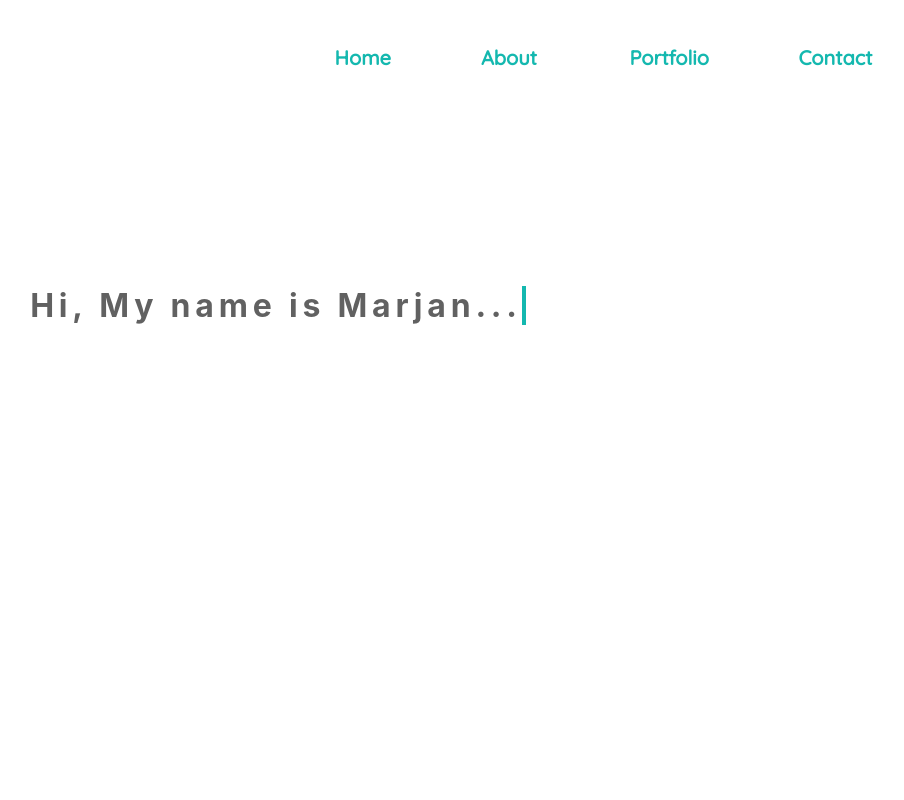
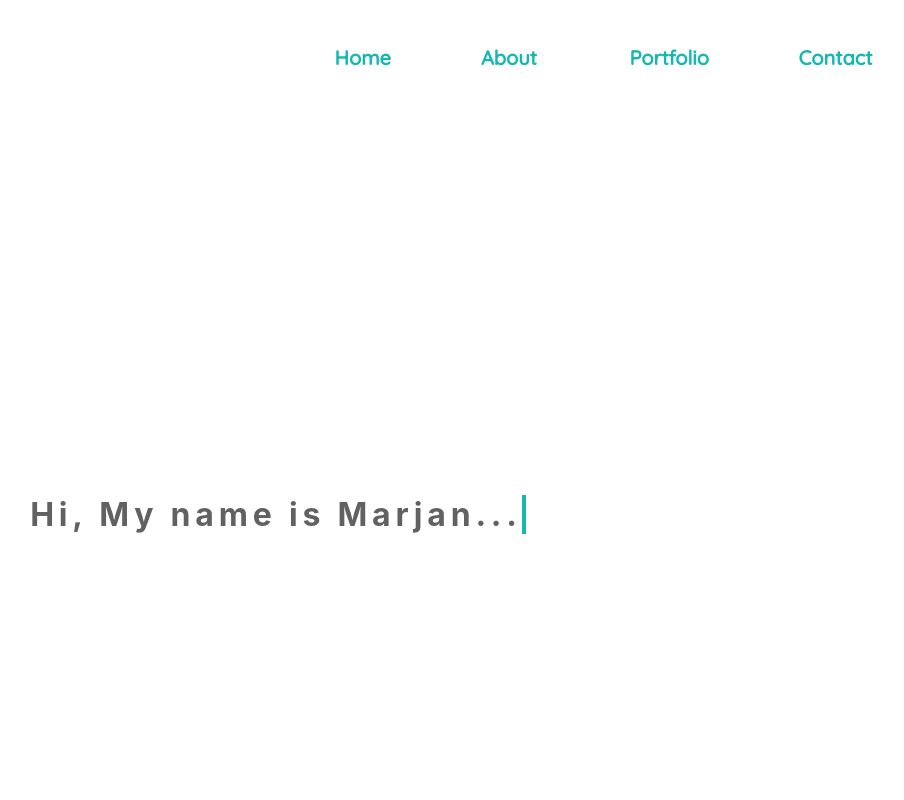
Before and after one commit to Marjan154/marjan-personal-website, a React (Create React App) app: page / in a window 1280 px wide. Shown: the top 800 px of the page, without its empty margins (362-1266 px from the left). Built offline with nearby package versions, Linux system fonts and the light colour scheme.

Commit message:
fixed nav

```diff
--- a/src/components/Home.js
+++ b/src/components/Home.js
@@ -5,7 +5,7 @@ class Home extends Component {
   state = {};
   render() {
     return (
-      <div className="home">
+      <div>
         <div className="homeSection">
           <div className="intro">
             <h1>Hi, My name is Marjan...</h1>
--- a/src/styles/home.css
+++ b/src/styles/home.css
@@ -1,5 +1,8 @@
 .intro {
   display: inline-flex;
+  width: auto;
+  height: auto;
+  margin: 0 auto;
 }
 .intro h1 {
   z-index: 0;
@@ -12,16 +15,18 @@
   animation: typing 3.5s steps(40, end), blink-caret 0.75s step-end infinite;
 }
 
-.home {
+/* .home {
   padding-top: 20%;
   position: relative;
-}
+} */
 
 .color {
   background-color: #14b8af;
 }
 
 .homeSection {
+  display: flex;
+  align-items: center;
   height: 100vh;
   width: 100vw;
 }
```
